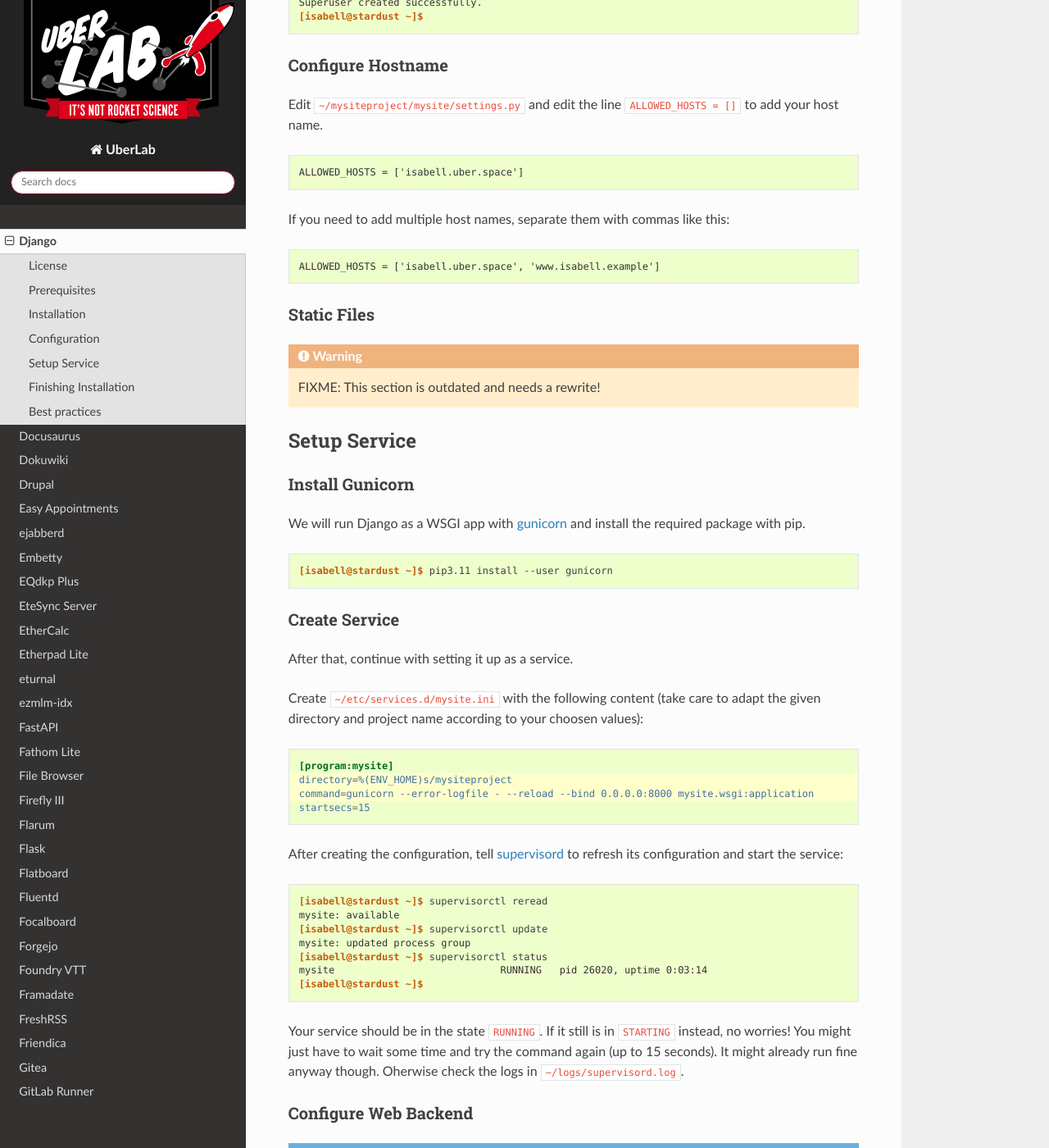
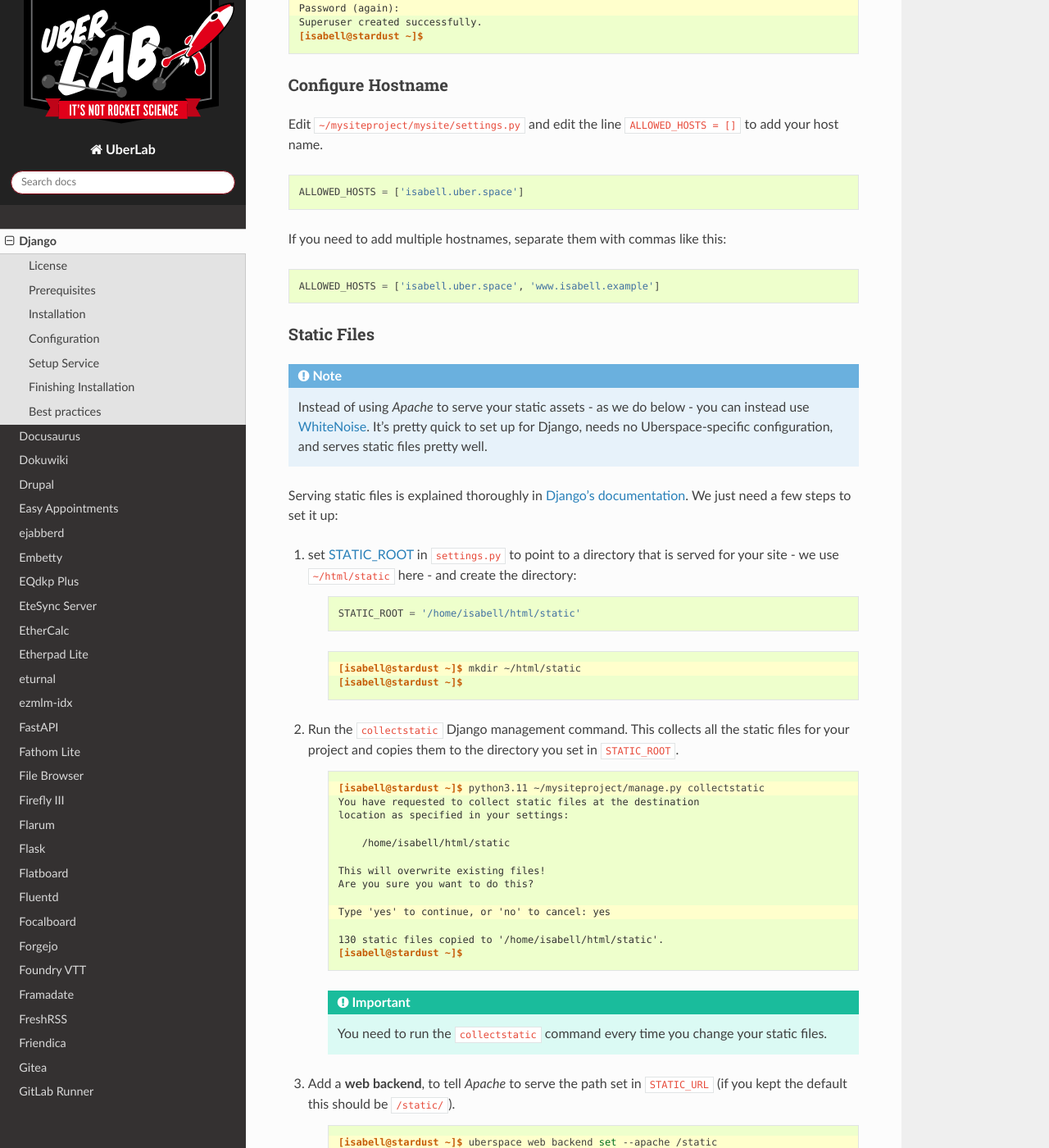
Before and after one commit to Uberspace/lab, a Sphinx documentation site: the page built from source/guide_django.rst, in a window 1280 px wide and 1400 px high, scrolled down 4115 px. Shown: the whole window at 82% size. Built offline with Sphinx 7.4.7 and the Read the Docs theme 2.0.0, drawn with Linux system fonts in a browser that asks for light colours; some of the changed text lies outside the part shown.

Commit message:
[django] add section on hosting static files (closes #1485)

```diff
--- a/source/guide_django.rst
+++ b/source/guide_django.rst
@@ -23,10 +23,10 @@
 
 ----
 
-.. note:: For this guide you should be familiar with the basic concepts of
+.. note:: For this guide, you should be familiar with the basic concepts of
 
   * :manual:`Python <lang-python>` and its package manager pip
-  * :manual:`Supervisord <daemons-supervisord>` to setup your own service
+  * :manual:`Supervisord <daemons-supervisord>` to set up your service
 
 License
 =======
@@ -61,23 +61,23 @@
 Create Project
 --------------
 
-Create a top level directory for your project somewhere. We use `~/mysiteproject` for this guide.
+Create a top-level directory for your project somewhere. We use `~/mysiteproject` for this guide.
 
 ::
 
  [isabell@stardust ~]$ mkdir ~/mysiteproject
  [isabell@stardust ~]$
 
-.. warning:: While it does not matter how you name it and where you put it, we suggest that you do **not** put this directory under any path served to the web (e.g. ``~/html``), to avoid exposing you files.
+.. warning:: While it does not matter how you name it and where you put it, we suggest that you do **not** put this directory under any path served to the web (e.g. ``~/html``), to avoid exposing your files.
 
-Create a new django project under the created directory. For this guide, we call the project ``mysite``.
+Create a new Django project under the created directory. For this guide, we call the project ``mysite``.
 
 ::
 
  [isabell@stardust ~]$ django-admin startproject mysite ~/mysiteproject
  [isabell@stardust ~]$
 
-.. warning:: Avoid naming you project after built-in Python or Django components (e.g. ``django`` or ``test``).
+.. warning:: Avoid naming your project after built-in Python or Django components (e.g. ``django`` or ``test``).
 
 You are now ready, to start your Django project.
 
@@ -87,7 +87,7 @@
 Setup Database
 --------------
 
-By default Django uses an SQLite database. That's fine for this guide.
+By default, Django uses an SQLite database. That's fine for this guide.
 
 .. hint:: You might want to use *Postgres* or *MariaDB* though…
 
@@ -150,20 +150,66 @@
 
 Edit ``~/mysiteproject/mysite/settings.py`` and edit the line ``ALLOWED_HOSTS = []`` to add your host name.
 
-::
+.. code-block:: python
 
- ALLOWED_HOSTS = ['isabell.uber.space']
+    ALLOWED_HOSTS = ['isabell.uber.space']
 
-If you need to add multiple host names, separate them with commas like this:
+If you need to add multiple hostnames, separate them with commas like this:
 
-::
+.. code-block:: python
 
- ALLOWED_HOSTS = ['isabell.uber.space', 'www.isabell.example']
+    ALLOWED_HOSTS = ['isabell.uber.space', 'www.isabell.example']
 
 Static Files
 ------------
 
-.. warning:: FIXME: This section is outdated and needs a rewrite!
+.. note:: Instead of using *Apache* to serve your static assets - as we do below - you can instead use `WhiteNoise <https://whitenoise.evans.io/>`_. It's pretty quick to set up for Django, needs no Uberspace-specific configuration, and serves static files pretty well.
+
+Serving static files is explained thoroughly in `Django's documentation <https://docs.djangoproject.com/en/stable/howto/static-files/>`_. We just need a few steps to set it up:
+
+1. set `STATIC_ROOT <https://docs.djangoproject.com/en/stable/ref/settings/#static-root>`_ in ``settings.py`` to point to a directory that is served for your site - we use ``~/html/static`` here - and create the directory:
+
+    .. code-block:: python
+
+        STATIC_ROOT = '/home/isabell/html/static'
+
+    .. code-block:: console
+        :emphasize-lines: 1
+
+        [isabell@stardust ~]$ mkdir ~/html/static
+        [isabell@stardust ~]$
+
+2. Run the ``collectstatic`` Django management command. This collects all the static files for your project and copies them to the directory you set in ``STATIC_ROOT``.
+
+    .. code-block:: console
+        :emphasize-lines: 1,10
+
+        [isabell@stardust ~]$ python3.11 ~/mysiteproject/manage.py collectstatic
+        You have requested to collect static files at the destination
+        location as specified in your settings:
+
+            /home/isabell/html/static
+
+        This will overwrite existing files!
+        Are you sure you want to do this?
+
+        Type 'yes' to continue, or 'no' to cancel: yes
+
+        130 static files copied to '/home/isabell/html/static'.
+        [isabell@stardust ~]$
+
+    .. important:: You need to run the ``collectstatic`` command every time you change your static files.
+
+3. Add a **web backend**, to tell *Apache* to serve the path set in ``STATIC_URL`` (if you kept the default this should be ``/static/``).
+
+    .. code-block:: console
+        :emphasize-lines: 1
+
+        [isabell@stardust ~]$ uberspace web backend set --apache /static
+        Set backend for /static to apache.
+        [isabell@stardust ~]$
+
+.. note:: For this to work, you need to keep ``STATIC_ROOT`` and ``STATIC_URL`` "aligned" (i.e. your web root plus the path from  ``STATIC_URL`` matches ``STATIC_ROOT``). As in this example.
 
 Setup Service
 =============
@@ -177,13 +223,14 @@
 ::
 
   [isabell@stardust ~]$ pip3.11 install --user gunicorn
+  [isabell@stardust ~]$
 
 Create Service
 --------------
 
 After that, continue with setting it up as a service.
 
-Create ``~/etc/services.d/mysite.ini`` with the following content (take care to adapt the given directory and project name according to your choosen values):
+Create ``~/etc/services.d/mysite.ini`` with the following content (take care to adapt the given directory and project name according to your chosen values):
 
 .. code-block:: ini
     :emphasize-lines: 2,3
@@ -205,7 +252,7 @@
   mysite                            RUNNING   pid 26020, uptime 0:03:14
   [isabell@stardust ~]$
 
-Your service should be in the state ``RUNNING``. If it still is in ``STARTING`` instead, no worries! You might just have to wait some time and try the command again (up to 15 seconds). It might already run fine anyway though. Oherwise check the logs in ``~/logs/supervisord.log``.
+Your service should be in the state ``RUNNING``. If it still is in ``STARTING`` instead, no worries! You might just have to wait sometime and try the command again (up to 15 seconds). It might already run fine anyway though. Otherwise check the logs in ``~/logs/supervisord.log``.
 
 Configure Web Backend
 ---------------------
@@ -217,7 +264,7 @@
 
 .. include:: includes/web-backend.rst
 
-You backend should now point to the service; let's check it:
+Your backend should now point to the service; let's check it:
 
 .. code-block:: console
     :emphasize-lines: 1
```
Also changed, not shown: other parts of source/guide_django.rst (+1 -1 lines).
